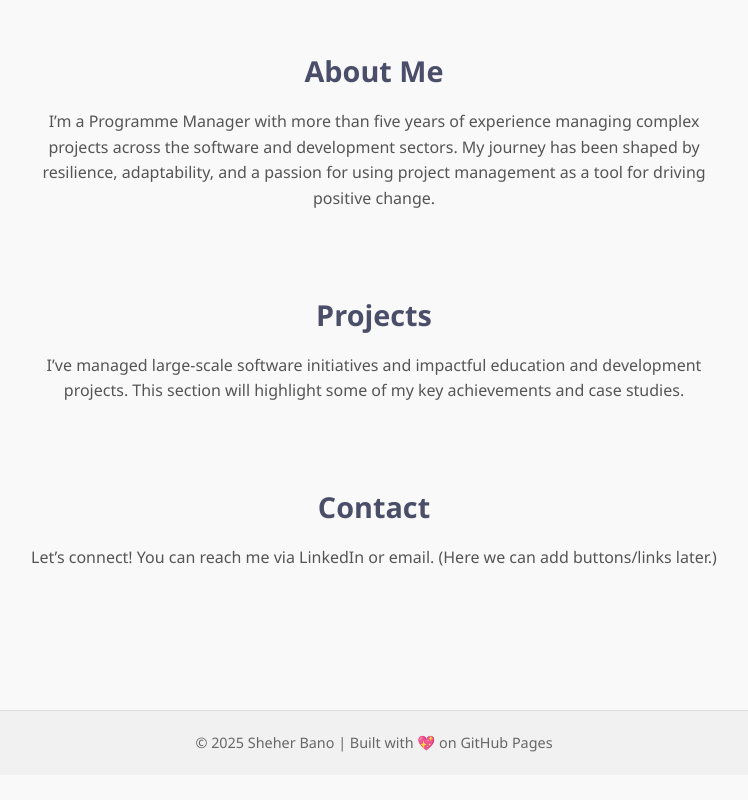
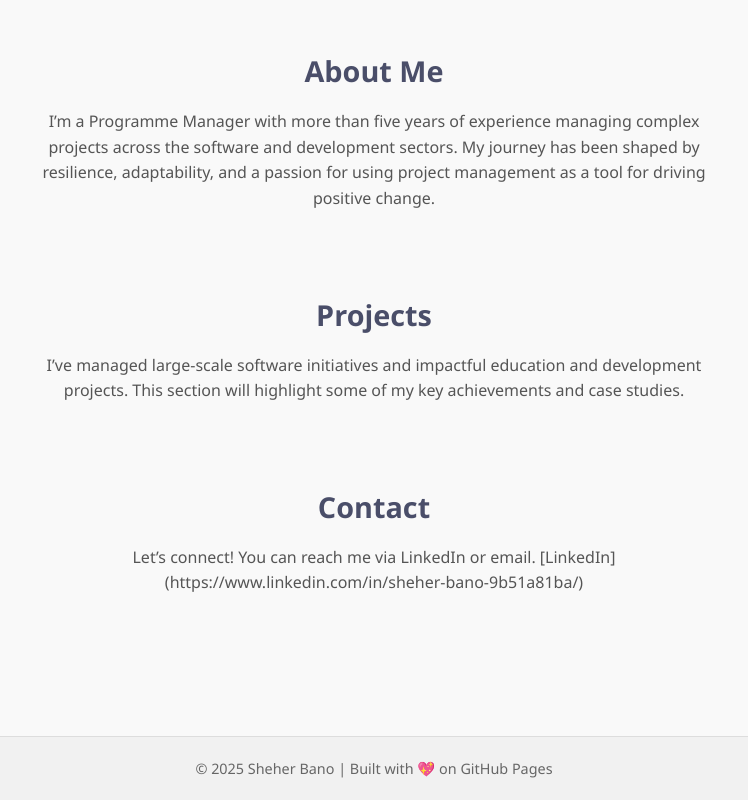
Before and after one commit to shhrbano91-lab/shhrbano91-lab.github.io, a plain HTML site: page index.html in a window 1280 px wide. Shown: the part 552-1352 px from the top of the page, without its empty margins (266-1014 px from the left). Before the commit the page ends 1327 px from the top, so only its background shows below. Drawn offline with Linux system fonts and the light colour scheme.

Commit message:
Update index.html

```diff
--- a/index.html
+++ b/index.html
@@ -162,7 +162,7 @@
       <h3>Contact</h3>
       <p>
         Let’s connect! You can reach me via LinkedIn or email.
-        (Here we can add buttons/links later.)
+        [LinkedIn](https://www.linkedin.com/in/sheher-bano-9b51a81ba/)
       </p>
     </section>
   </main>
```
